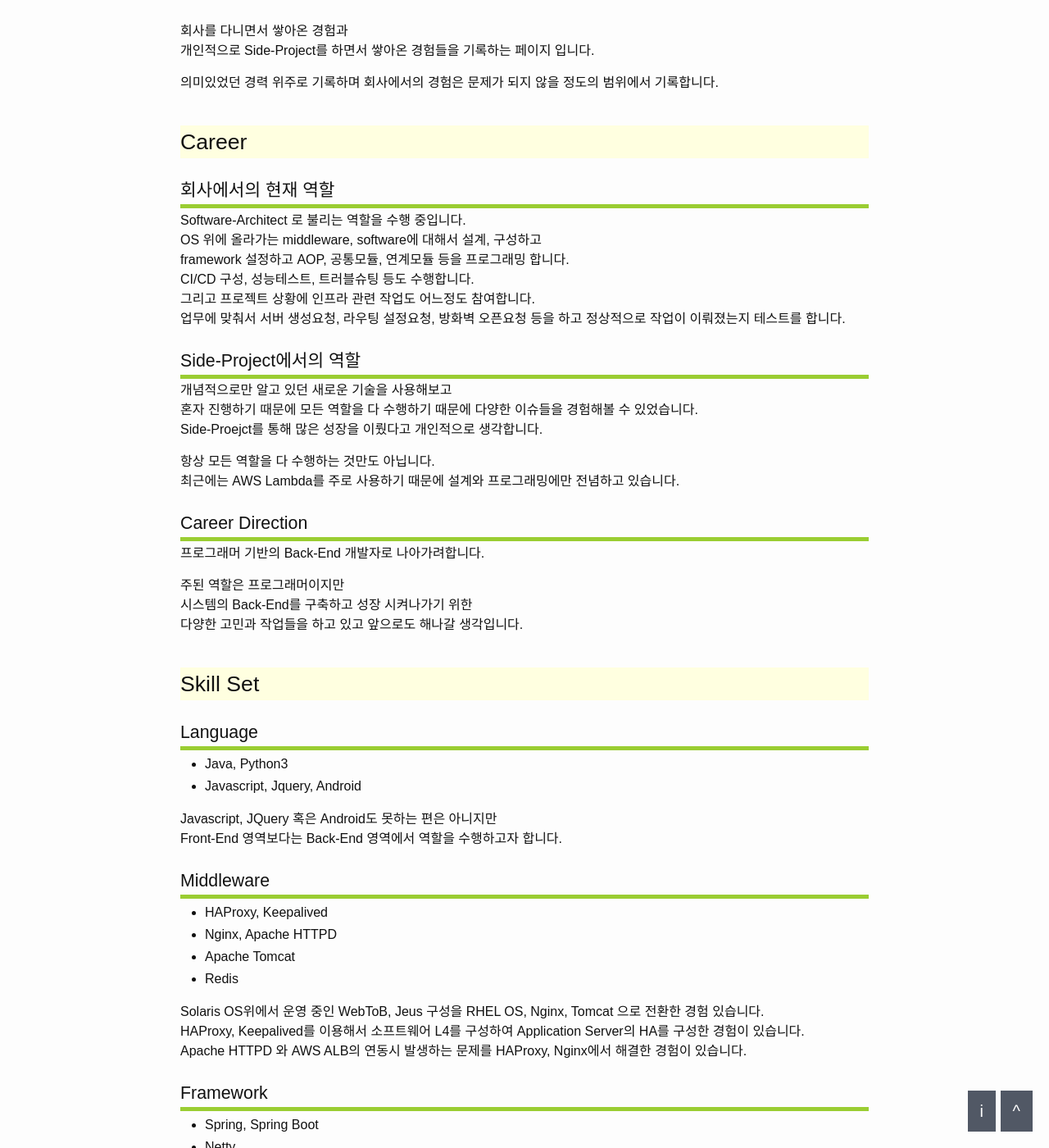
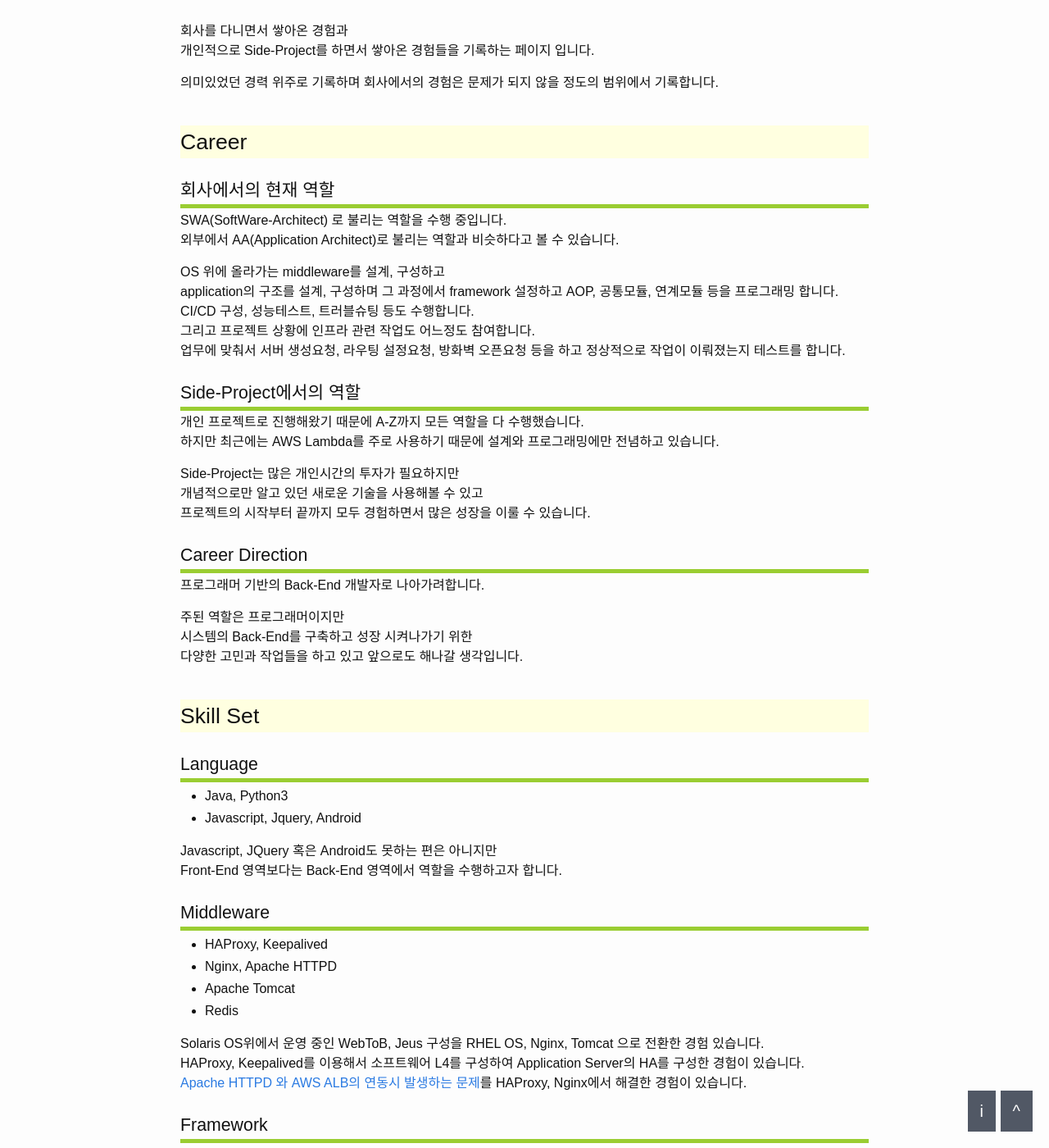
Before and after one commit to dveamer/dveamer.github.io, a Jekyll site: the page built from _posts/2018-07-01-resume.md, in a window 1280 px wide and 1400 px high, scrolled down 499 px. Shown: the whole window at 82% size. Built offline with Jekyll 4.4.1, drawn with Linux system fonts in a browser that asks for light colours; comment, search, counter and statistics services are not loaded; some of the changed text lies outside the part shown.

Commit message:
homepage

```diff
--- a/_posts/2018-07-01-resume.md
+++ b/_posts/2018-07-01-resume.md
@@ -17,21 +17,23 @@ tags: Side-Projects
 
 ## 회사에서의 현재 역할
 
-Software-Architect 로 불리는 역할을 수행 중입니다.
-OS 위에 올라가는 middleware, software에 대해서 설계, 구성하고
-framework 설정하고 AOP, 공통모듈, 연계모듈 등을 프로그래밍 합니다.
+SWA(SoftWare-Architect) 로 불리는 역할을 수행 중입니다.
+외부에서 AA(Application Architect)로 불리는 역할과 비슷하다고 볼 수 있습니다.
+
+OS 위에 올라가는 middleware를 설계, 구성하고
+application의 구조를 설계, 구성하며 그 과정에서 framework 설정하고 AOP, 공통모듈, 연계모듈 등을 프로그래밍 합니다.
 CI/CD 구성, 성능테스트, 트러블슈팅 등도 수행합니다.
 그리고 프로젝트 상황에 인프라 관련 작업도 어느정도 참여합니다.
 업무에 맞춰서 서버 생성요청, 라우팅 설정요청, 방화벽 오픈요청 등을 하고 정상적으로 작업이 이뤄졌는지 테스트를 합니다.
 
 ## Side-Project에서의 역할
 
-개념적으로만 알고 있던 새로운 기술을 사용해보고
-혼자 진행하기 때문에 모든 역할을 다 수행하기 때문에 다양한 이슈들을 경험해볼 수 있었습니다.
-Side-Proejct를 통해 많은 성장을 이뤘다고 개인적으로 생각합니다.
+개인 프로젝트로 진행해왔기 때문에 A-Z까지 모든 역할을 다 수행했습니다.
+하지만 최근에는 AWS Lambda를 주로 사용하기 때문에 설계와 프로그래밍에만 전념하고 있습니다.
 
-항상 모든 역할을 다 수행하는 것만도 아닙니다.
-최근에는 AWS Lambda를 주로 사용하기 때문에 설계와 프로그래밍에만 전념하고 있습니다.
+Side-Project는 많은 개인시간의 투자가 필요하지만
+개념적으로만 알고 있던 새로운 기술을 사용해볼 수 있고
+프로젝트의 시작부터 끝까지 모두 경험하면서 많은 성장을 이룰 수 있습니다.
 
 ## Career Direction
 
@@ -60,14 +62,14 @@ Front-End 영역보다는 Back-End 영역에서 역할을 수행하고자 합니
 
 Solaris OS위에서 운영 중인 WebToB, Jeus 구성을 RHEL OS, Nginx, Tomcat 으로 전환한 경험 있습니다.
 HAProxy, Keepalived를 이용해서 소프트웨어 L4를 구성하여 Application Server의 HA를 구성한 경험이 있습니다.
-Apache HTTPD 와 AWS ALB의 연동시 발생하는 문제를 HAProxy, Nginx에서 해결한 경험이 있습니다.
+[Apache HTTPD 와 AWS ALB의 연동시 발생하는 문제](/backend/TroubleshootingDNSHAOnAWS.html)를 HAProxy, Nginx에서 해결한 경험이 있습니다.
 
 ## Framework
 
   * Spring, Spring Boot
   * Netty
 
-상황에 의해 프레임워크 없이 순수 Java로 Servlet 프로그래밍을 통해 웹 서비스를 진행한 경험도 있습니다.
+상황에 의해 웹 서비스 구축/운영을 프레임워크 없이 순수 Java로 Servlet 프로그래밍을 통해 진행한 경험도 있습니다.
 
 또한 미들웨어를 사용하지 않고 socket server daemon과 socket client로 구성된 시스템을 운영, 기능개선한 경험도 있습니다.
 Socket server daemon의 core 영역인 queue와 action thread pool을 관리하는 thread pool manager을 개선했고
```
